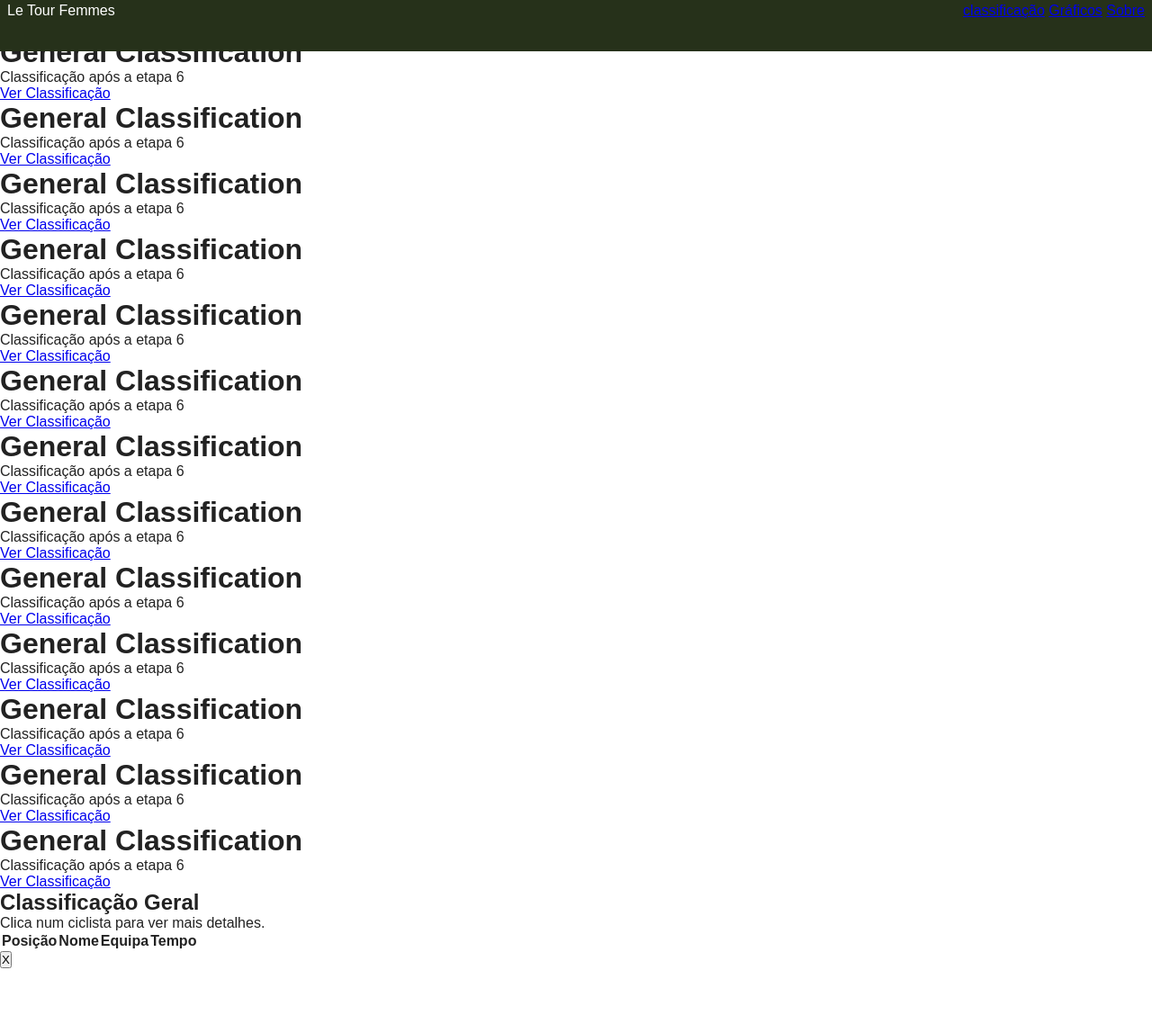
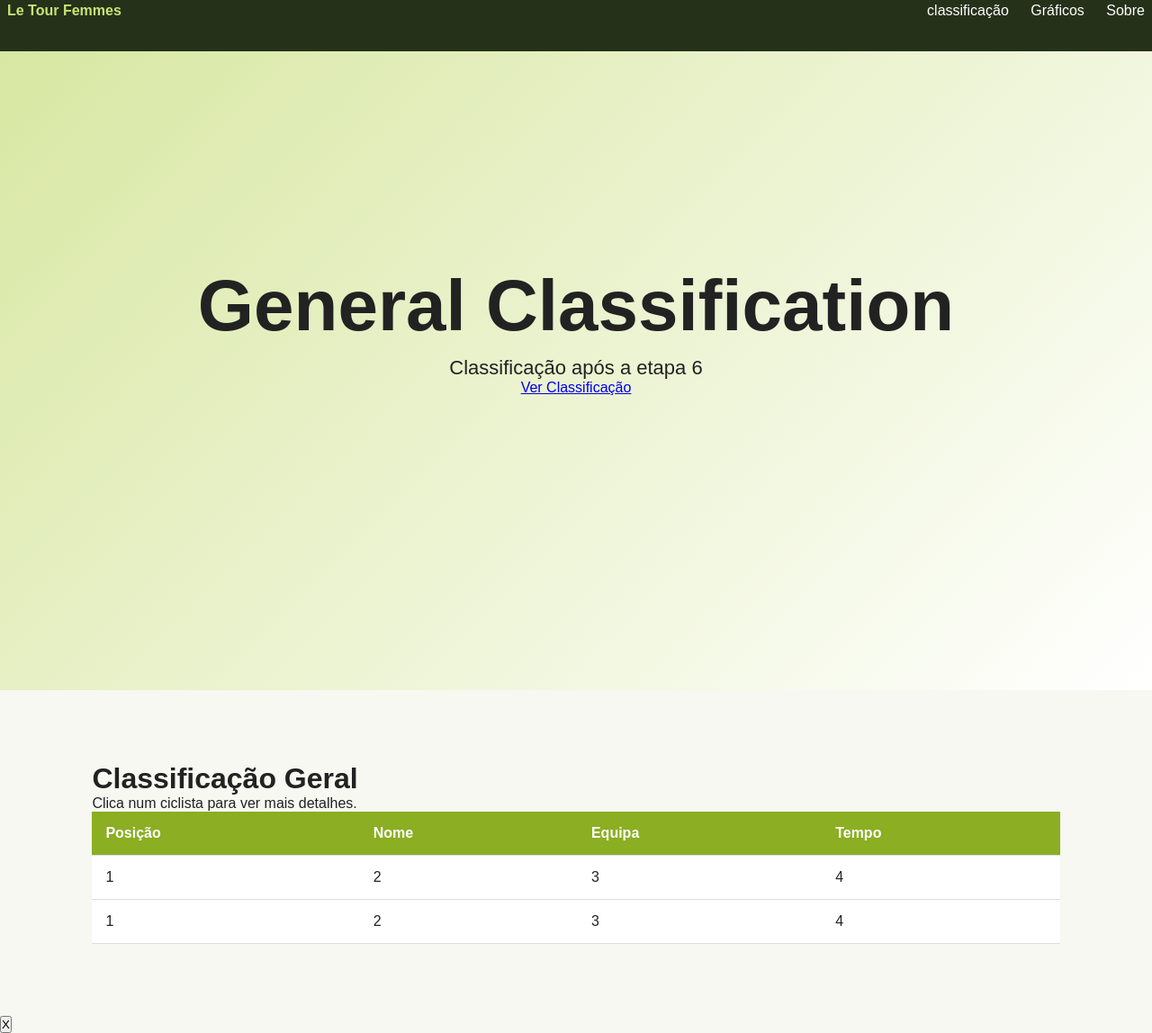
Before and after one commit to Fatuchini/letourfemmes, a plain HTML site: page index.html in a window 1280 px wide. Shown: the part 33-1181 px from the top of the page at 90% size. Before the commit the page ends 1109 px from the top, so only its background shows below. Drawn offline with Linux system fonts and the light colour scheme.

Commit message:
Estilizar o nav o hero e a tabela.

```diff
--- a/index.html
+++ b/index.html
@@ -15,7 +15,7 @@
       body {
         margin: 0;
         font-family: Arial, sans-serif;
-        backgorund: #f7f8f1;
+        background: #f7f8f1;
         color: #222;
       }
       nav {
@@ -32,6 +32,69 @@
         transition: height 0.4s;
         z-index: 10;
       }
+
+      nav.pequena {
+        height: 55px;
+      }
+
+      nav a {
+        color: #fff;
+        text-decoration: none;
+        margin-left: 20px;
+      }
+
+      .logo {
+        font-weight: bold;
+        color: #c8e477;
+      }
+
+      .hero {
+        height: 100vh;
+        background: linear-gradient(135deg, #d6e69e, #ffff);
+        display: flex;
+        align-items: center;
+        justify-content: center;
+        text-align: center;
+        padding: 25px;
+      }
+
+      .hero h1 {
+        font-size: clamp(36px, 7vw, 80px);
+        margin-bottom: 10px;
+      }
+
+      .hero p {
+        font-size: 22px;
+      }
+
+      section {
+        padding: 80px 8%;
+      }
+
+      h2 {
+        font-size: 32px;
+      }
+
+      .tabela-scroll {
+        overflow-x: auto;
+      }
+
+      table {
+        width: 100%;
+        background: #fff;
+        border-collapse: collapse;
+      }
+      th {
+        background: #8bae22;
+        color: #fff;
+      }
+
+      td,
+      th {
+        padding: 15px;
+        text-align: left;
+        border-bottom: 1px solid #ddd;
+      }
     </style>
   </head>
   <body>
@@ -43,97 +106,6 @@
         <a href="#sobre">Sobre</a>
       </div>
     </nav>
-    <header class="hero">
-      <div>
-        <h1>General Classification</h1>
-        <p>Classificação após a etapa 6</p>
-        <a href="#classificacao">Ver Classificação</a>
-      </div>
-    </header>
-    <header class="hero">
-      <div>
-        <h1>General Classification</h1>
-        <p>Classificação após a etapa 6</p>
-        <a href="#classificacao">Ver Classificação</a>
-      </div>
-    </header>
-    <header class="hero">
-      <div>
-        <h1>General Classification</h1>
-        <p>Classificação após a etapa 6</p>
-        <a href="#classificacao">Ver Classificação</a>
-      </div>
-    </header>
-    <header class="hero">
-      <div>
-        <h1>General Classification</h1>
-        <p>Classificação após a etapa 6</p>
-        <a href="#classificacao">Ver Classificação</a>
-      </div>
-    </header>
-    <header class="hero">
-      <div>
-        <h1>General Classification</h1>
-        <p>Classificação após a etapa 6</p>
-        <a href="#classificacao">Ver Classificação</a>
-      </div>
-    </header>
-    <header class="hero">
-      <div>
-        <h1>General Classification</h1>
-        <p>Classificação após a etapa 6</p>
-        <a href="#classificacao">Ver Classificação</a>
-      </div>
-    </header>
-    <header class="hero">
-      <div>
-        <h1>General Classification</h1>
-        <p>Classificação após a etapa 6</p>
-        <a href="#classificacao">Ver Classificação</a>
-      </div>
-    </header>
-    <header class="hero">
-      <div>
-        <h1>General Classification</h1>
-        <p>Classificação após a etapa 6</p>
-        <a href="#classificacao">Ver Classificação</a>
-      </div>
-    </header>
-    <header class="hero">
-      <div>
-        <h1>General Classification</h1>
-        <p>Classificação após a etapa 6</p>
-        <a href="#classificacao">Ver Classificação</a>
-      </div>
-    </header>
-    <header class="hero">
-      <div>
-        <h1>General Classification</h1>
-        <p>Classificação após a etapa 6</p>
-        <a href="#classificacao">Ver Classificação</a>
-      </div>
-    </header>
-    <header class="hero">
-      <div>
-        <h1>General Classification</h1>
-        <p>Classificação após a etapa 6</p>
-        <a href="#classificacao">Ver Classificação</a>
-      </div>
-    </header>
-    <header class="hero">
-      <div>
-        <h1>General Classification</h1>
-        <p>Classificação após a etapa 6</p>
-        <a href="#classificacao">Ver Classificação</a>
-      </div>
-    </header>
-    <header class="hero">
-      <div>
-        <h1>General Classification</h1>
-        <p>Classificação após a etapa 6</p>
-        <a href="#classificacao">Ver Classificação</a>
-      </div>
-    </header>
     <header class="hero">
       <div>
         <h1>General Classification</h1>
@@ -156,6 +128,20 @@
                 <th>Tempo</th>
               </tr>
             </thead>
+            <tbody>
+              <tr>
+                <td>1</td>
+                <td>2</td>
+                <td>3</td>
+                <td>4</td>
+              </tr>
+              <tr>
+                <td>1</td>
+                <td>2</td>
+                <td>3</td>
+                <td>4</td>
+              </tr>
+            </tbody>
           </table>
         </div>
       </section>
@@ -171,9 +157,9 @@
 
       window.addEventListener("scroll", () => {
         if (window.scrollY > 50) {
-          console.log("Fora do topo");
+          navBar.classList.add("pequena");
         } else {
-          console.log("No topo");
+          navBar.classList.remove("pequena");
         }
       });
     </script>
```
